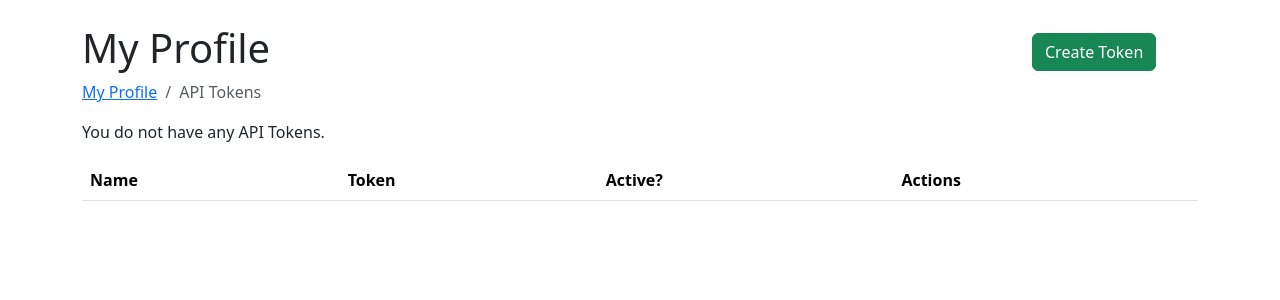
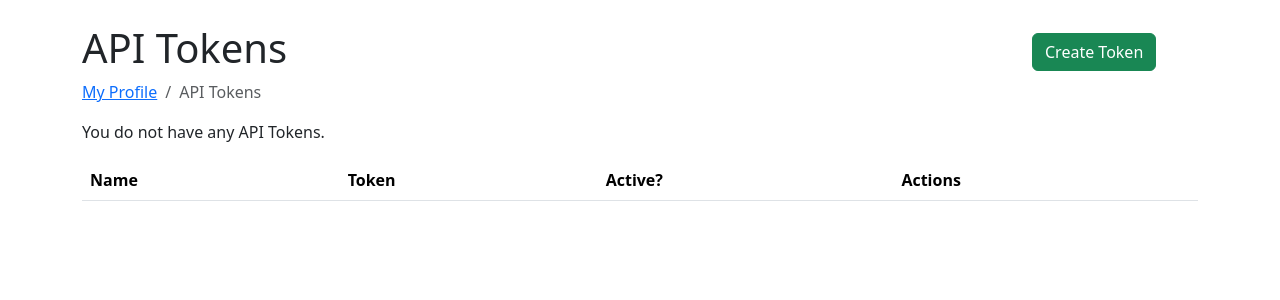
Before and after one commit to trickeydan/ferry-api, a Django app: template ferry/templates/accounts/api_tokens.html in a window 1280 px wide. Shown: the part 56-356 px from the top of the page. Run offline with Django 5.2, Linux system fonts and the light colour scheme; the template is opened without the code that fills it, so the values that code supplies are empty; parts of the project's set-up code (start-up, migrations or seed data) failed here and were passed over; some libraries are stand-ins or nearby versions.

Commit message:
Fix page title

```diff
--- a/ferry/templates/accounts/api_tokens.html
+++ b/ferry/templates/accounts/api_tokens.html
@@ -1,8 +1,8 @@
 {% extends "base.html" %}
 {% load crispy_forms_tags django_htmx static %}
 
-{% block title %}My Profile{% endblock %}
-{% block page_title %}My Profile{% endblock %}
+{% block title %}API Tokens{% endblock %}
+{% block page_title %}API Tokens{% endblock %}
 
 {% block buttons %}
   <a class="btn btn-success" href="{% url 'accounts:api-token-create' %}">Create Token</a>
```
